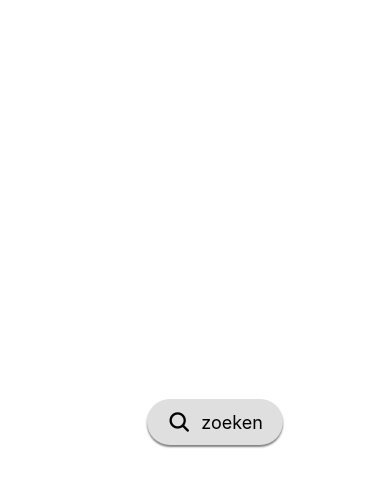
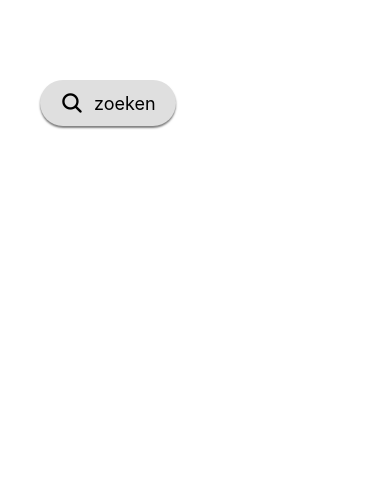
Before and after one commit to BramdeGooijer/foodie-app-TODSS, a React Native app: screen / in a window 390 px wide. Shown: the top 486 px of the page. Built offline with nearby package versions, Linux system fonts and the light colour scheme.

Commit message:
fixed saving input when leaving the inputbar + fixed tapping outside of the inputbar to stop typing

```diff
--- a/App.js
+++ b/App.js
@@ -1,11 +1,22 @@
-import React, { StyleSheet, View } from "react-native";
+import React, {
+	StyleSheet,
+	View,
+	TouchableWithoutFeedback,
+	Keyboard,
+} from "react-native";
 import Searchbar from "./searchButtonComponent";
 
 export default function App() {
+	const handleContainerPress = () => {
+		Keyboard.dismiss();
+	};
+
 	return (
-		<View style={styles.container}>
-			<Searchbar />
-		</View>
+		<TouchableWithoutFeedback onPress={handleContainerPress}>
+			<View style={styles.container}>
+				<Searchbar />
+			</View>
+		</TouchableWithoutFeedback>
 	);
 }
 
@@ -13,7 +24,8 @@ const styles = StyleSheet.create({
 	container: {
 		flex: 1,
 		backgroundColor: "#fff",
-		alignItems: "center",
-		justifyContent: "center",
+		alignItems: "flex-start",
+		justifyContent: "flex-start",
+		paddingTop: 80,
 	},
 });
--- a/searchButtonComponent.js
+++ b/searchButtonComponent.js
@@ -96,6 +96,7 @@ const searchbar = () => {
 						autoFocus={true}
 						onChangeText={handleInputChange}
 						onSubmitEditing={handleInputSubmit}
+						value={inputValue}
 					/>
 				</Animated.View>
 			)}
```
